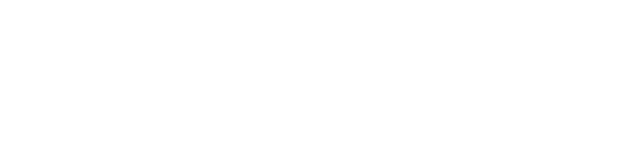
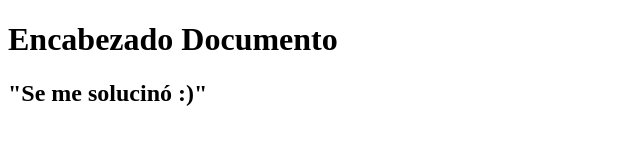
Before and after one commit to MarioAzanedo/1EVAL_HTMLyCSS_AW_SMR2B_MarioAza-edo, a plain HTML site: page nuevoarchivo.html in a window 1280 px wide. Shown: the whole page, without its empty margins (0-640 px from the left). Drawn offline with Linux system fonts and the light colour scheme.

Commit message:
cambios h1 y 2

```diff
--- a/nuevoarchivo.html
+++ b/nuevoarchivo.html
@@ -6,6 +6,8 @@
     <title>Document</title>
 </head>
 <body>
+    <h1>Encabezado Documento</h1>
 
+    <h2>"Se me solucinó :)"</h2>
 </body>
 </html>
```
